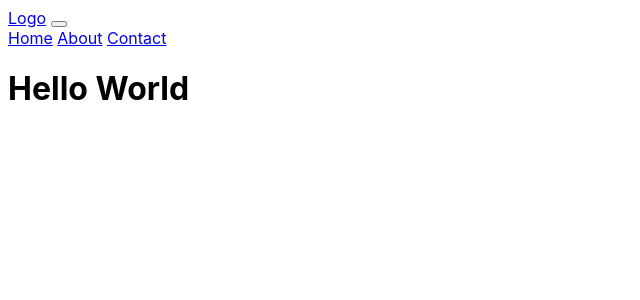
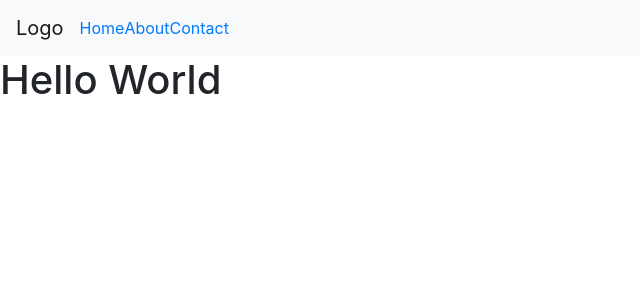
Before and after one commit to yrahan/landing, a Jekyll site: the page built from index.html, in a window 1280 px wide. Shown: the top 300 px of the page, without its empty margins (0-640 px from the left). Built offline with Jekyll 4.4.1, drawn with Linux system fonts in a browser that asks for light colours.

Commit message:
Update default.html
Add bootstrap cdn

```diff
--- a/_layouts/default.html
+++ b/_layouts/default.html
@@ -5,6 +5,11 @@
     <meta charset="utf-8">
     <title>{{ page.title }} - {{ site.title }}</title>
     <link rel="stylesheet" href="{{ "/assets/css/main.css" | relative_url }}">
+    <meta name="viewport" content="width=device-width, initial-scale=1">
+    <link rel="stylesheet" href="https://maxcdn.bootstrapcdn.com/bootstrap/4.5.0/css/bootstrap.min.css">
+    <script src="https://ajax.googleapis.com/ajax/libs/jquery/3.5.1/jquery.min.js"></script>
+    <script src="https://cdnjs.cloudflare.com/ajax/libs/popper.js/1.16.0/umd/popper.min.js"></script>
+    <script src="https://maxcdn.bootstrapcdn.com/bootstrap/4.5.0/js/bootstrap.min.js"></script>
   </head>
   <body>
     {% include navbar.html %}
```
